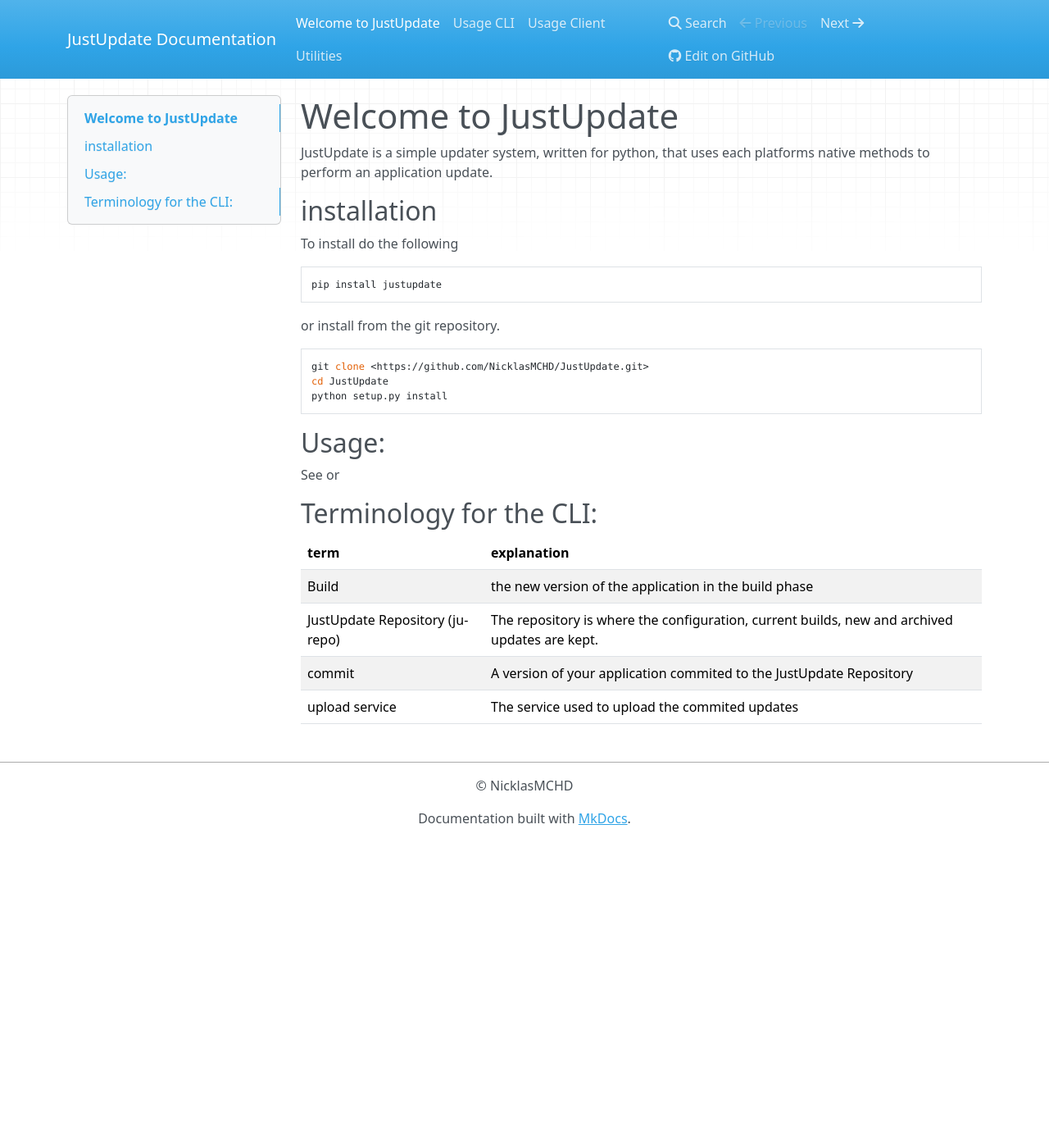
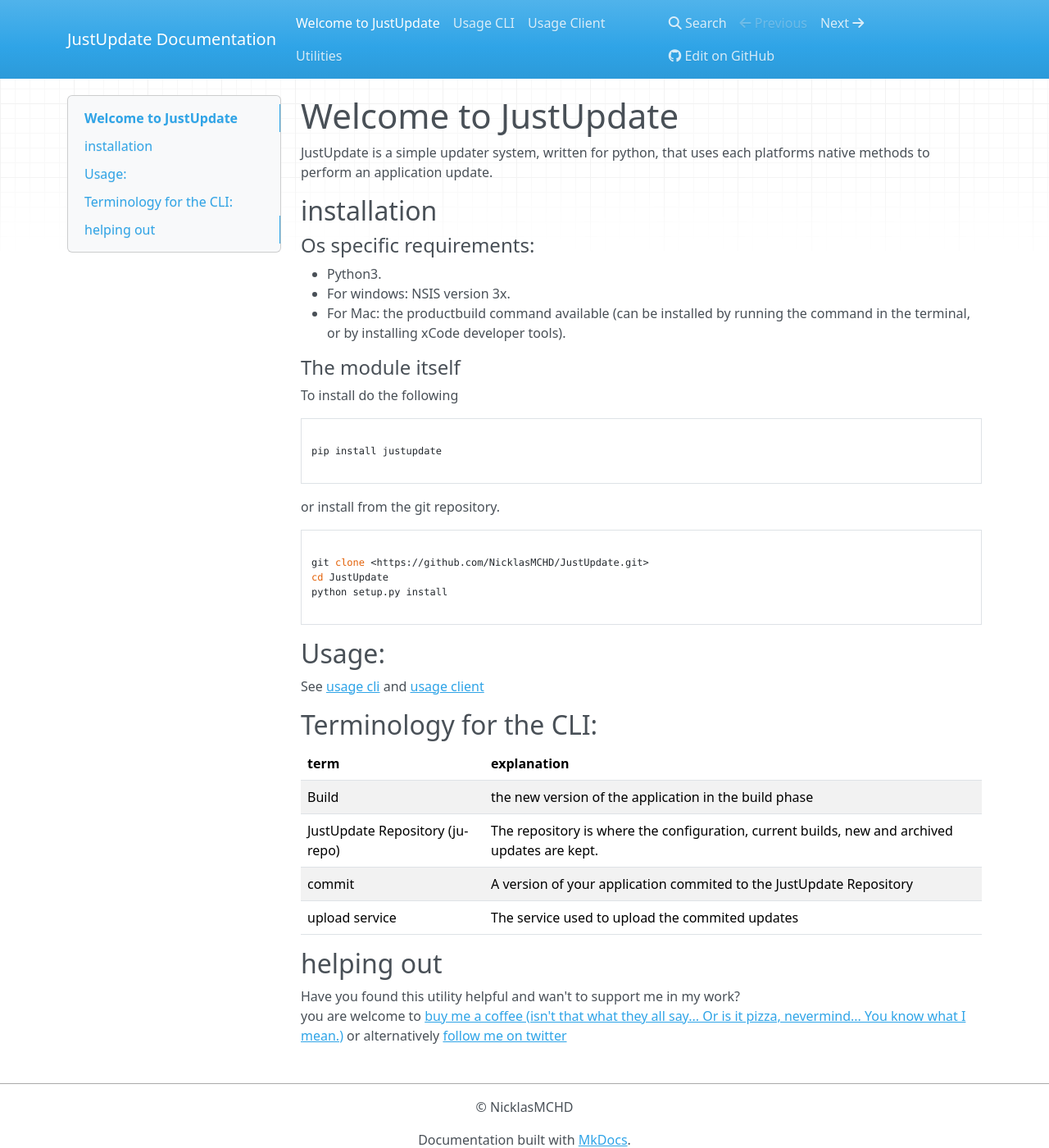
Before and after one commit to JessicaTegner/JustUpdate, an MkDocs documentation site: the page built from docs/docs/index.md, in a window 1280 px wide and 1400 px high. Shown: the whole window at 82% size. Built offline with MkDocs 1.6.1, drawn with Linux system fonts in a browser that asks for light colours; nearby versions of some CDN libraries.

```diff
--- a/docs/docs/index.md
+++ b/docs/docs/index.md
@@ -2,21 +2,31 @@
 JustUpdate is a simple updater system, written for python, that uses each platforms native methods to perform an application update.
 
 ## installation
+#### Os specific requirements:
+* Python3.
+* For windows: NSIS version 3x.
+* For Mac: the productbuild command available (can be installed by running the command in the terminal, or by installing xCode developer tools).
+
+#### The module itself
 To install do the following
 ~~~
+
 pip install justupdate
+
 ~~~
 
 or install from the git repository.
 
 ~~~
+
 git clone <https://github.com/NicklasMCHD/JustUpdate.git>
 cd JustUpdate
 python setup.py install
+
 ~~~
 
 ## Usage:
-See <usage-cli> or <usage-client>
+See [usage cli](usage-cli.md) and [usage client](usage-client.md)
 
 
 
@@ -27,3 +37,8 @@ See <usage-cli> or <usage-client>
 | JustUpdate Repository (ju-repo) | The repository is where the configuration, current builds, new and archived updates are kept. |
 | commit | A version of your application commited to the JustUpdate Repository |
 | upload service | The service used to upload the commited updates |
+
+
+## helping out
+Have you found this utility helpful and wan't to support me in my work?
+you are welcome to [buy me a coffee (isn't that what they all say... Or is it pizza, nevermind... You know what I mean.)](https://paypal.me/NicklasMCHD) or alternatively [follow me on twitter](https://twitter.com/NicklasMCHD)
--- a/docs/mkdocs.yml
+++ b/docs/mkdocs.yml
@@ -5,3 +5,4 @@ copyright: © NicklasMCHD
 repo_url: https://github.com/NicklasMCHD/JustUpdate/
 markdown_extensions:
   - nl2br
+  - sane_lists
```
Also changed, not shown: docs/docs/usage-cli.md (+3 -2 lines), docs/docs/usage-client.md (+1 -0 lines), docs/docs/utilities.md (+0 -1 lines), README.md, docs/site/index.html, docs/site/search/search_index.json, docs/site/usage-cli/index.html, docs/site/usage-client/index.html, 1 other file.
